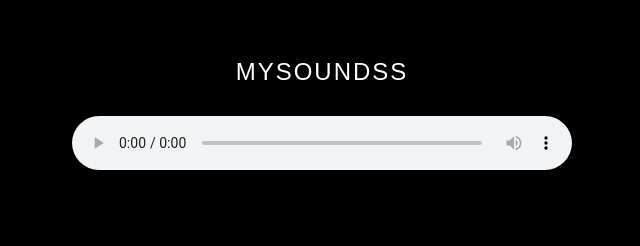
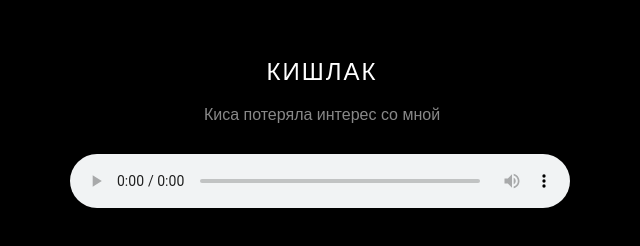
Before and after one commit to maksimkyrylchuk-cell/mysoundss, a plain HTML site: page index.html in a window 1280 px wide. Shown: the whole page, without its empty margins (318-958 px from the left). Drawn offline with Linux system fonts and the light colour scheme.

Commit message:
Update and rename txt/index.html to index.html

```diff
--- a/txt/index.html
+++ b/index.html
@@ -1,7 +1,7 @@
 <!DOCTYPE html>
 <html>
 <head>
-    <title>mysoundss</title>
+    <title>mysoundss - Кишлак</title>
     <style>
         body {
             background-color: black;
@@ -18,14 +18,21 @@
         .text {
             font-size: 24px;
             letter-spacing: 2px;
+            margin-bottom: 20px;
+        }
+        .artist {
+            font-size: 16px;
+            color: #888;
+            margin-top: 20px;
         }
     </style>
 </head>
 <body>
-    <div class="text">MYSOUNDSS</div>
+    <div class="text">КИШЛАК</div>
+    <div class="artist">Киса потеряла интерес со мной</div>
     <audio controls autoplay>
         <source src="Kishlak_Kisa_poteryala_interes_so_mnoj.mp3" type="audio/mpeg">
-        Твой браузер не шарит за аудио
     </audio>
 </body>
 </html>
+﻿
```
